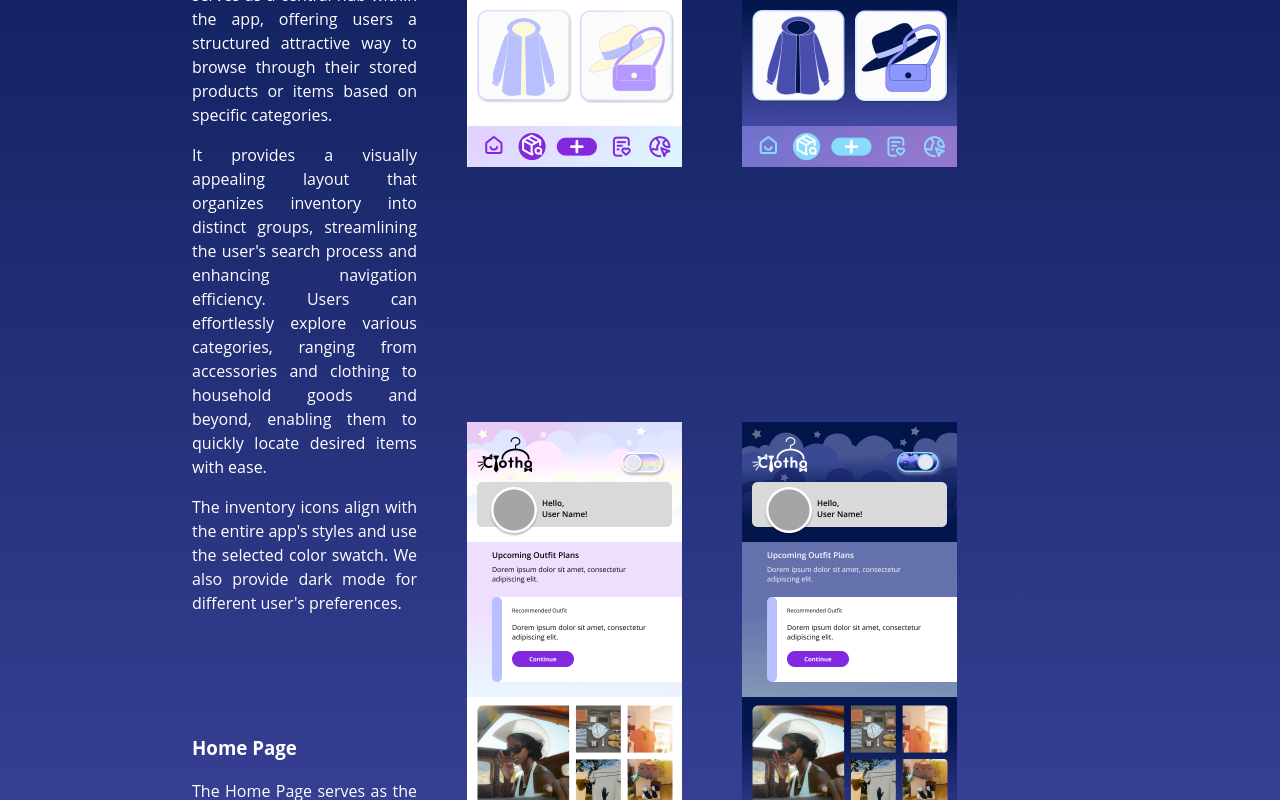
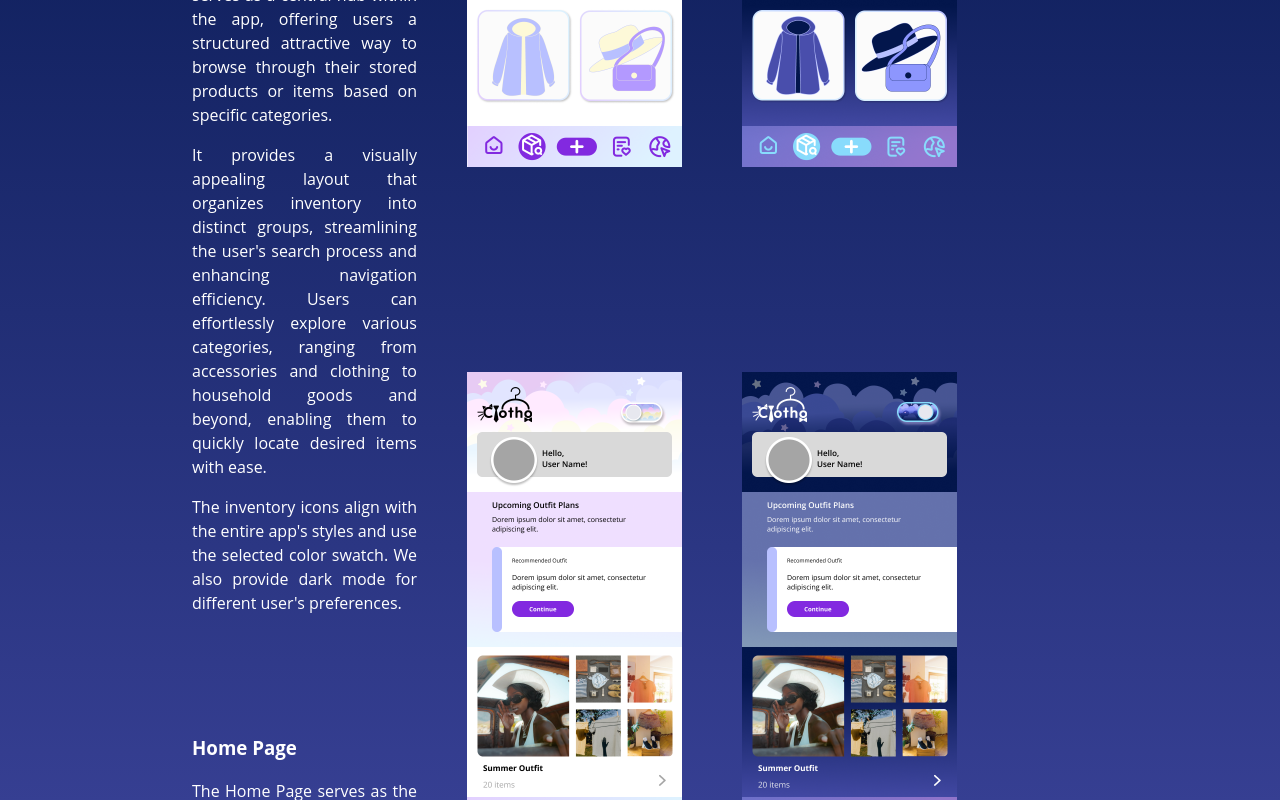
Before and after one commit to SamanthaYan298/Clotho, a Next.js app: page /Graphics in a window 1280 px wide. Shown: the part 4080-4880 px from the top of the page. Built offline with nearby package versions, Linux system fonts and the light colour scheme.

Commit message:
Update Graphics.module.css

```diff
--- a/styles/Graphics.module.css
+++ b/styles/Graphics.module.css
@@ -290,3 +290,12 @@
 .paragraph {
     text-align: left;
 }
+
+.headlind {
+    padding-top: 200px;
+}
+
+.homePage {
+    position: relative;
+    top: -50px;
+}
```
